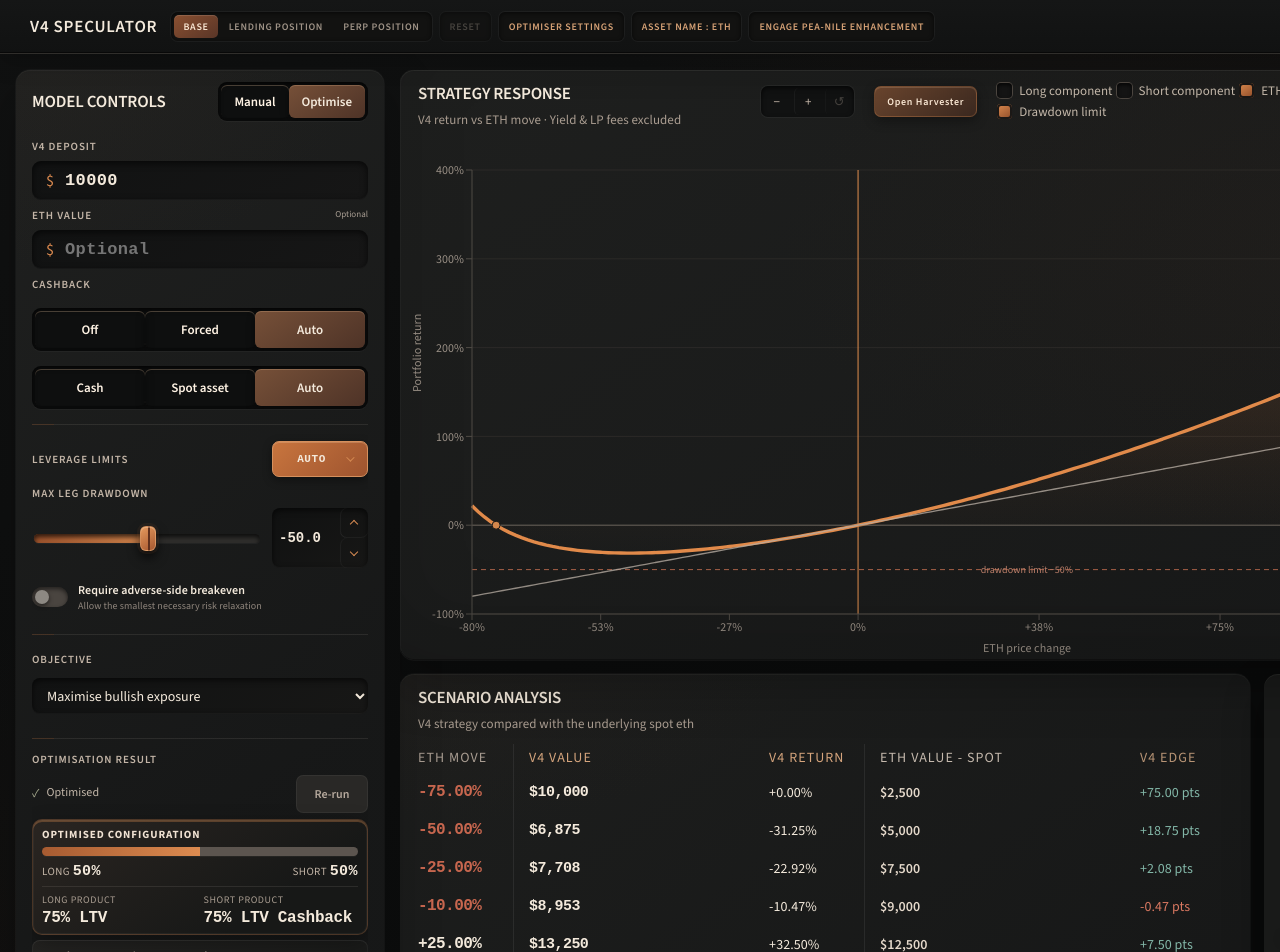
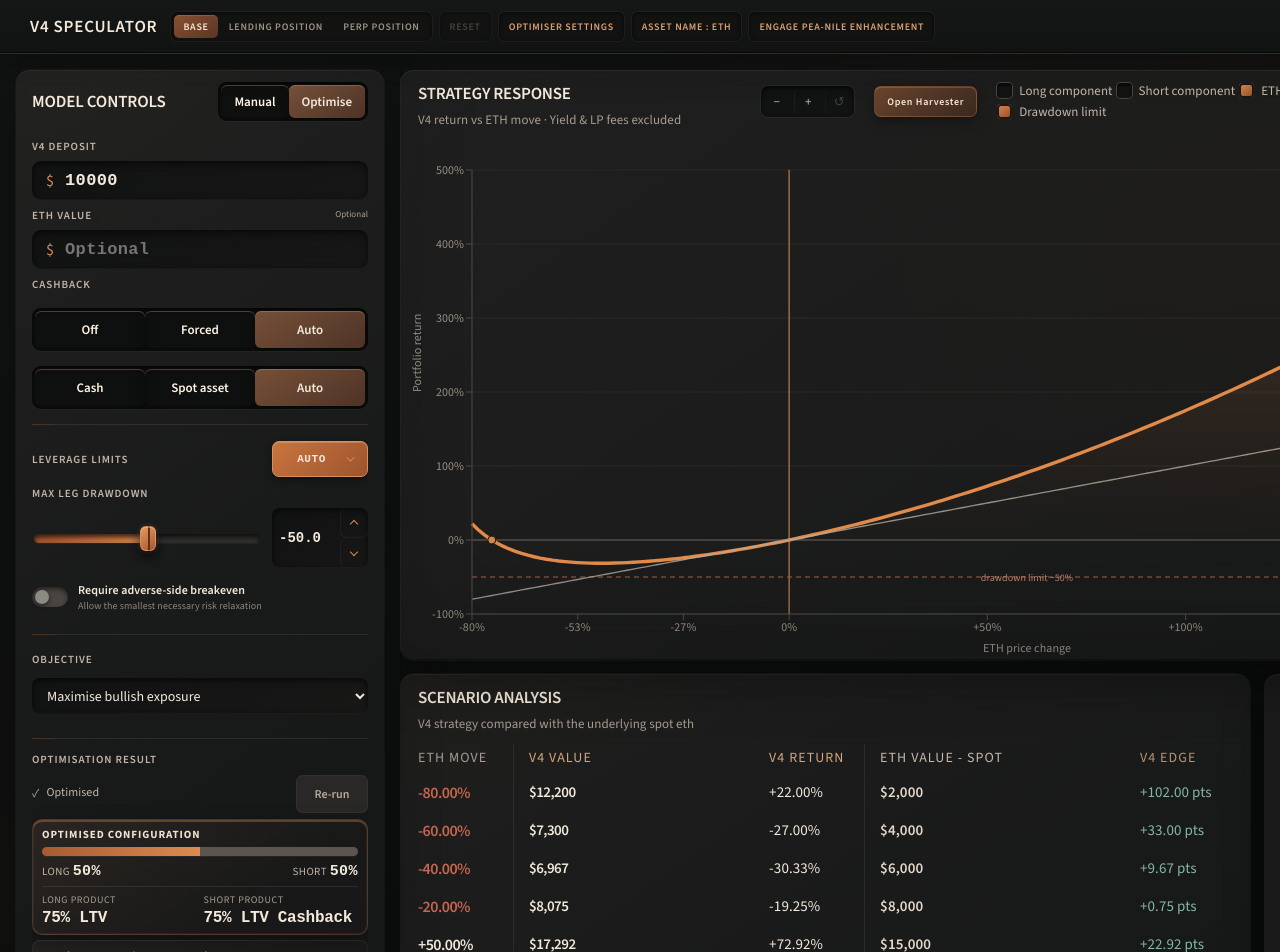
Before and after one commit to Scuttl-E/v4-speculator-calculator, a React (Vite) app: page / in a window 1280 px wide. Shown: the top 952 px of the page. Built offline with nearby package versions, Linux system fonts and the light colour scheme.

Commit message:
Make scenario moves dynamic and improve chart readability

```diff
--- a/src/App.tsx
+++ b/src/App.tsx
@@ -426,7 +426,7 @@ const DEFAULT_CHART_SERIES_VISIBILITY: ChartSeriesVisibilityByMode = {
   perp: { long: false, short: false, spot: false },
 };
 const DEFAULT_CHART_MIN_MOVE = -80;
-const DEFAULT_CHART_MAX_MOVE = 150;
+const DEFAULT_CHART_MAX_MOVE = 200;
 const DEGEN_PRESET_OPTIONS: Array<{ mode: Exclude<DegenMode, "custom">; label: string }> = [
   { mode: "x1", label: "×1" },
   { mode: "x2", label: "×2" },
@@ -1843,7 +1843,11 @@ export default function App() {
     setMinMove(DEFAULT_CHART_MIN_MOVE);
     setMaxMove(DEFAULT_CHART_MAX_MOVE);
   };
-  const scenarios = [0.25, 0.5, 0.75, 0.9, 1.25, 1.5, 2, 3];
+  const scenarios = useMemo(() => {
+    const negativeMoves = Array.from({ length: 4 }, (_, index) => minMove + ((-minMove) * index) / 4);
+    const positiveMoves = Array.from({ length: 4 }, (_, index) => (maxMove * (index + 1)) / 4);
+    return [...negativeMoves, ...positiveMoves].map((move) => 1 + move / 100);
+  }, [minMove, maxMove]);
   const assetLabel = assetName.trim() || DEFAULT_ASSET_NAME;
   const assetLabelLower = assetLabel.toLowerCase();
   const assetLabelUpper = assetLabel.toUpperCase();
--- a/src/styles.css
+++ b/src/styles.css
@@ -1885,6 +1885,15 @@ body {
 .scenario-row > .comparison-edge.unavailable { color: var(--muted); }
 .scenario-row:not(.headings) .spot-start { color: #e5d9cb; font-weight: 600; }
 .scenario-row:not(.headings) .spot-end { color: #a99e93; }
+.scenario-row:not(.headings) > .scenario-asset-move > strong,
+.scenario-row:not(.headings) > .v4-start,
+.scenario-row:not(.headings) > .v4-end,
+.scenario-row:not(.headings) > .spot-start,
+.scenario-row:not(.headings) > .edge-cell,
+.scenario-row:not(.headings) > .comparison-edge {
+  font-family: Atelier;
+  font-size: 15px;
+}
 
 @media (max-width: 1350px) {
   .scenario-row {
```
